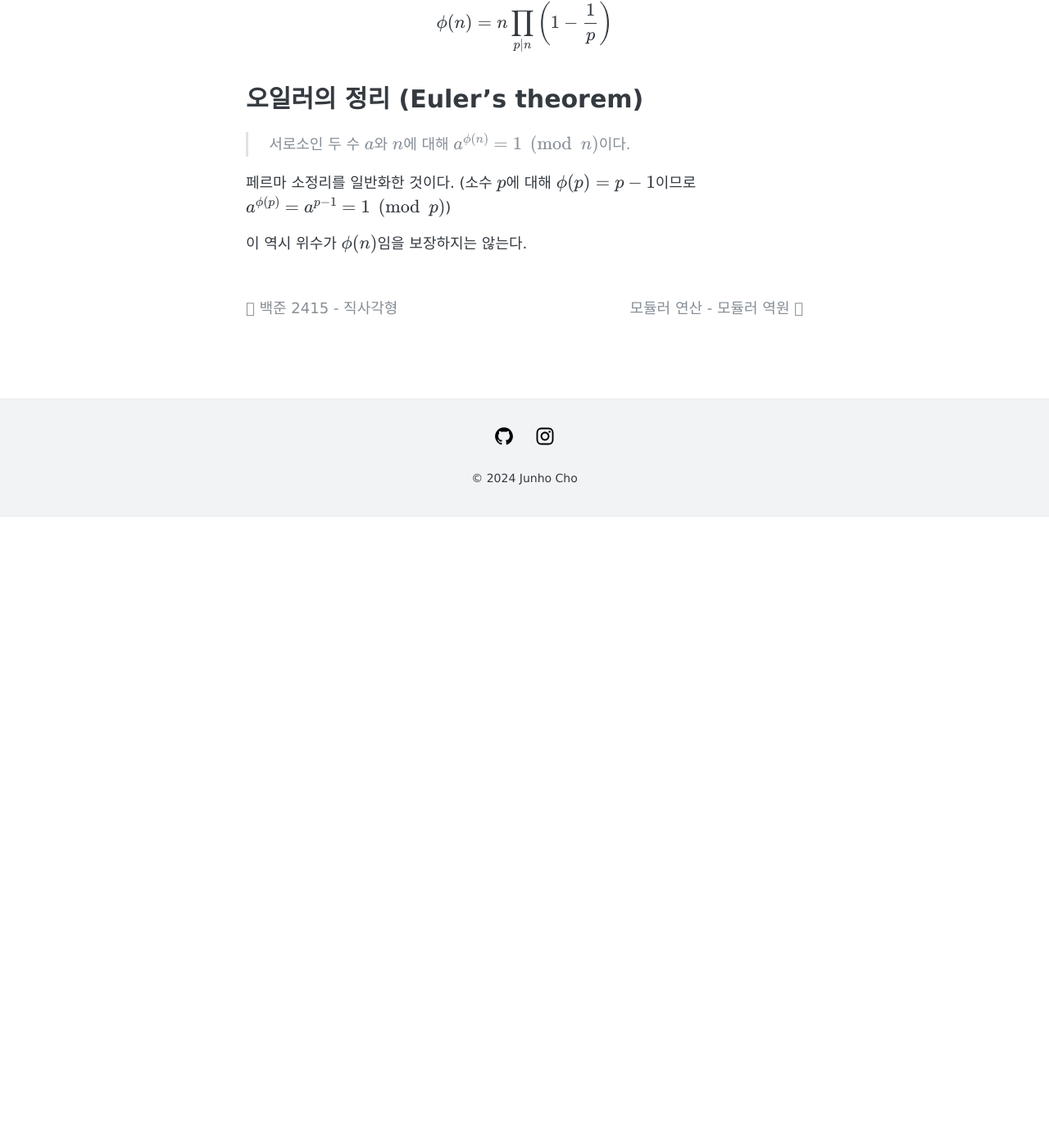
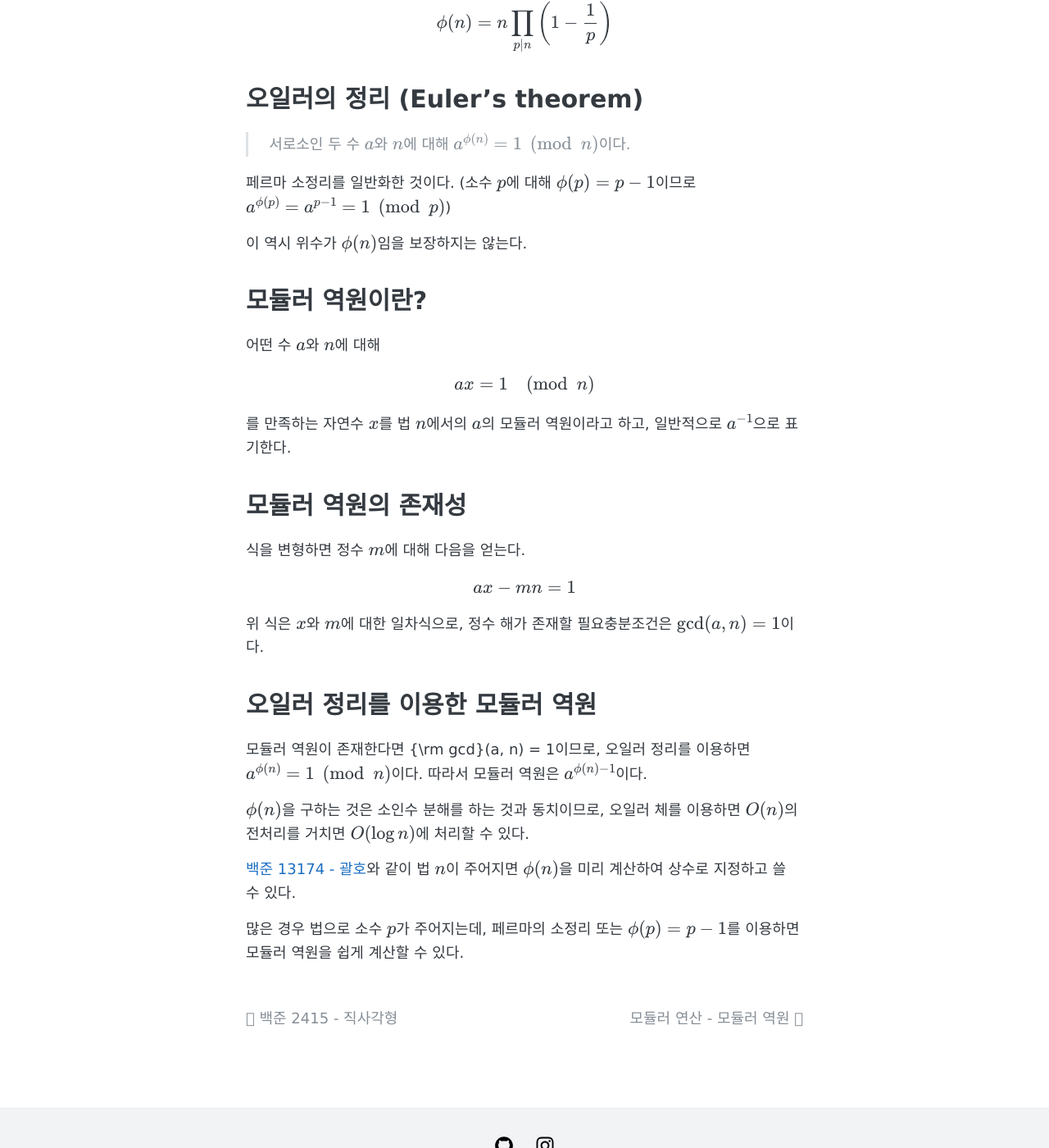
Before and after one commit to higstudev/higstudev.github.io, a Jekyll site: the page built from _posts/2024-01-20-MA1.md, in a window 1280 px wide and 1400 px high, scrolled down 1555 px. Shown: the whole window at 82% size. Built offline with Jekyll 4.4.1, drawn with Linux system fonts in a browser that asks for light colours; formulas are drawn with MathJax 3; before the commit the page ends 2185 px from its top, so only the background shows below that; some of the changed text lies outside the part shown.

Commit message:
Update and rename 2024-01-15-MA1.md to 2024-01-20-MA1.md

```diff
--- a/_posts/2024-01-15-MA1.md
+++ b/_posts/2024-01-20-MA1.md
@@ -1,14 +1,14 @@
 ---
 layout: post
-title: "모듈러 연산 - 위수(order)"
+title: "모듈러 역원"
 tags: ["수학", "정수론"]
 comments: true
 ---
 
 # 요약
 
-소수 $p$에 대해 $a^{p-1} = 1 \pmod{p}$이다.
-일반화하면 모든 $n$에 대해 $a^{\phi(n)} = 1 \pmod{n}$이다.
+소수 $p$에 대해 $a^{p-2} = a^{-1} \pmod{p}$이다.
+일반화하면 모든 $n$에 대해 $a^{\phi(n)-1} = 1 \pmod{n}$이다.
 
 # 위수란?
 
@@ -58,3 +58,29 @@ $$\phi(n) = n \prod_{p \mid n}{\left(1 - \frac{1}{p}\right)}$$
 페르마 소정리를 일반화한 것이다. (소수 $p$에 대해 $\phi(p)=p-1$이므로 $a^{\phi(p)} = a^{p-1} = 1 \pmod{p}$)
 
 이 역시 위수가 $\phi(n)$임을 보장하지는 않는다.
+
+# 모듈러 역원이란?
+
+어떤 수 $a$와 $n$에 대해
+
+$$ax = 1 \pmod{n}$$
+
+를 만족하는 자연수 $x$를 법 $n$에서의 $a$의 모듈러 역원이라고 하고, 일반적으로 $a^{-1}$으로 표기한다.
+
+# 모듈러 역원의 존재성
+
+식을 변형하면 정수 $m$에 대해 다음을 얻는다.
+
+$$ax - mn = 1$$
+
+위 식은 $x$와 $m$에 대한 일차식으로, 정수 해가 존재할 필요충분조건은 ${\rm gcd}(a, n) = 1$이다.
+
+# 오일러 정리를 이용한 모듈러 역원
+
+모듈러 역원이 존재한다면 {\rm gcd}(a, n) = 1이므로, 오일러 정리를 이용하면 $a^{\phi(n)} = 1 \pmod{n}$이다. 따라서 모듈러 역원은 $a^{\phi(n)-1}$이다.
+
+$\phi(n)$을 구하는 것은 소인수 분해를 하는 것과 동치이므로, 오일러 체를 이용하면 $O(n)$의 전처리를 거치면 $O(\log{n})$에 처리할 수 있다.
+
+[백준 13174 - 괄호](/BOJ13174/)와 같이 법 $n$이 주어지면 $\phi(n)$을 미리 계산하여 상수로 지정하고 쓸 수 있다.
+
+많은 경우 법으로 소수 $p$가 주어지는데, 페르마의 소정리 또는 $\phi(p) = p - 1$를 이용하면 모듈러 역원을 쉽게 계산할 수 있다.
```
